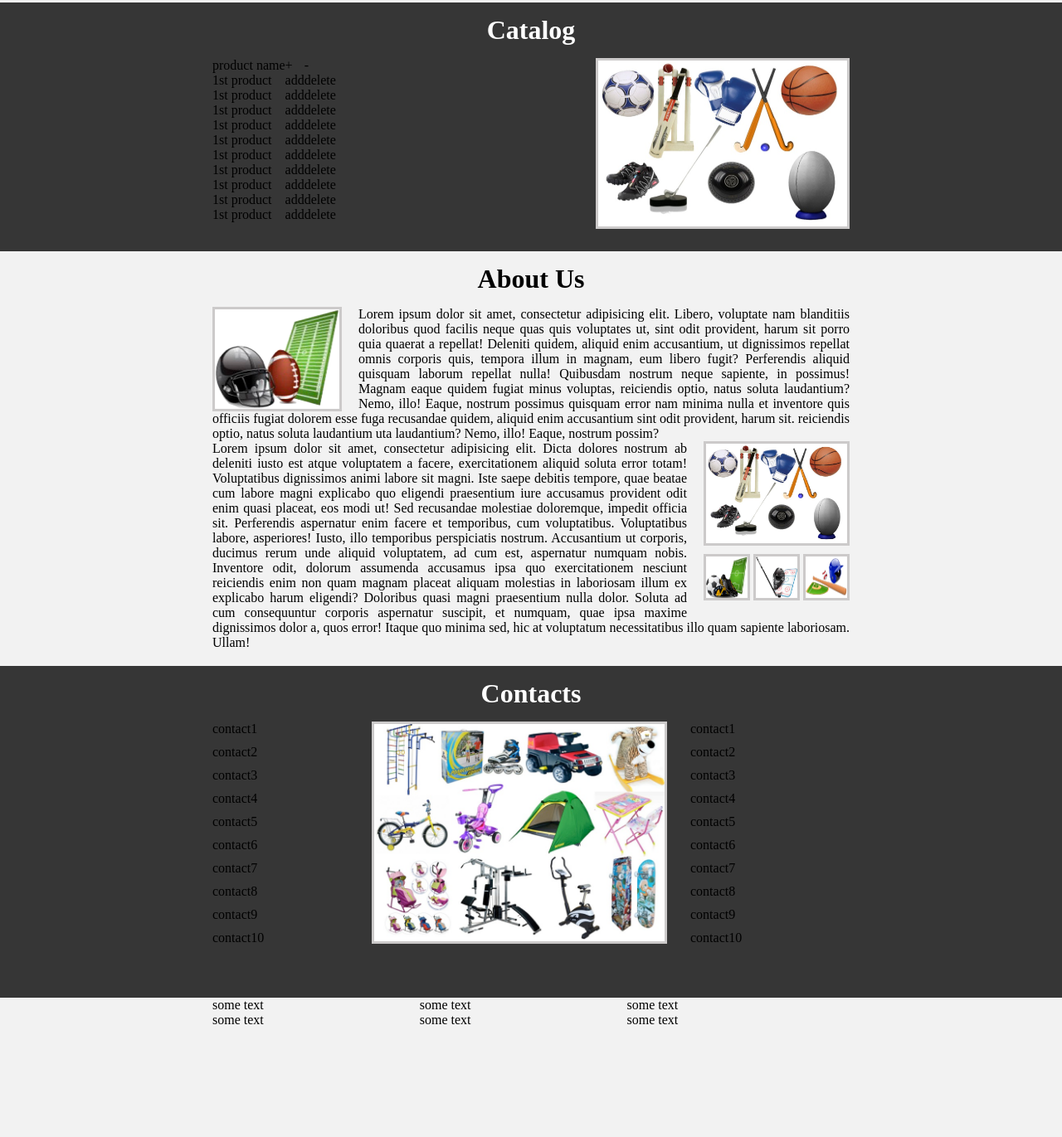
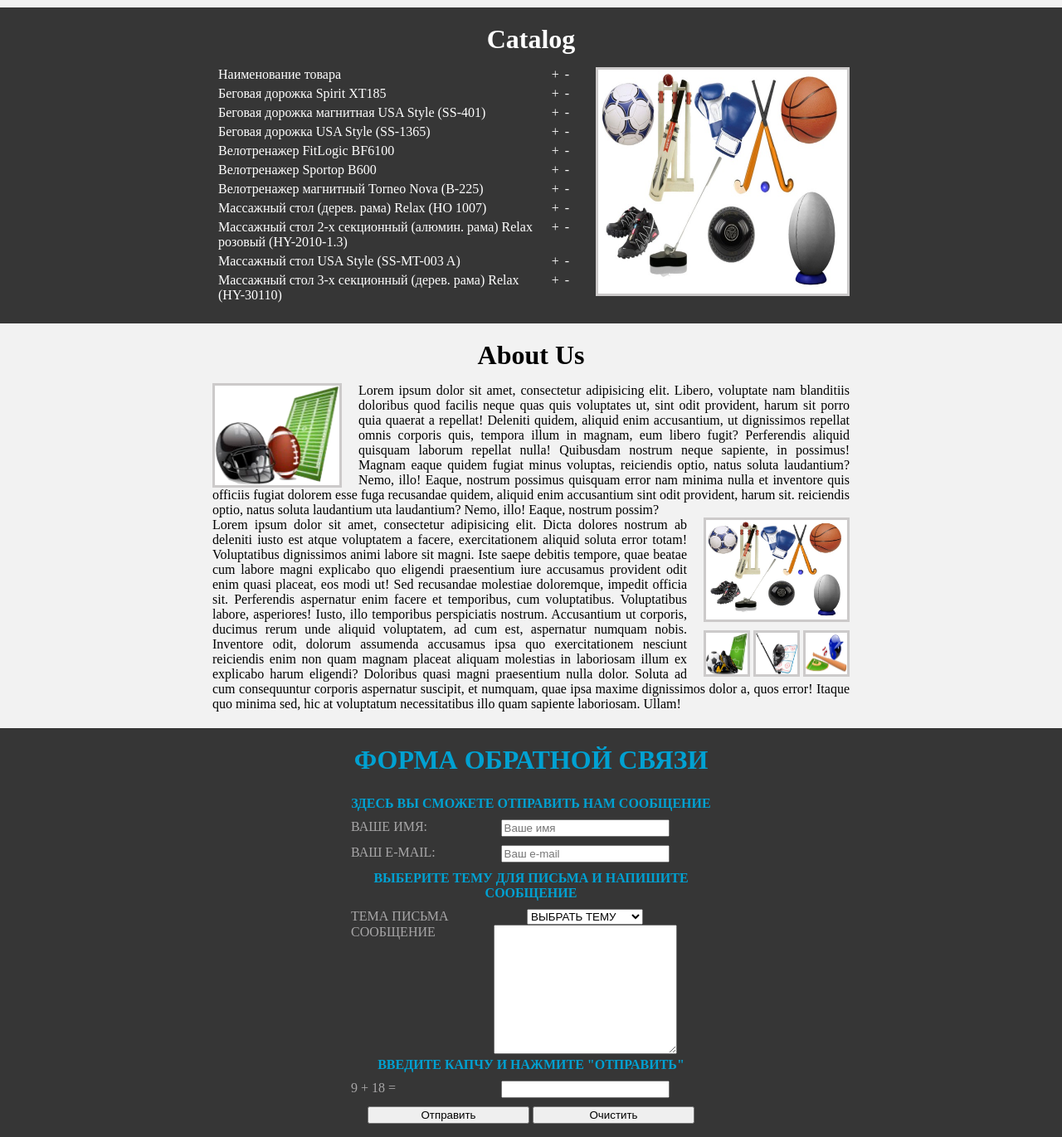
Before and after one commit to yuriy-gu/brain-acad, a plain HTML site: page index.html in a window 1280 px wide. Shown: the part 669-2040 px from the top of the page at 83% size. Drawn offline with Linux system fonts and the light colour scheme.

Commit message:
added contact form

```diff
--- a/css/main.css
+++ b/css/main.css
@@ -12,26 +12,38 @@ body {
 article h1,
 .contacts h1 {
 	font-size: 2rem;
-	padding-top: 15px;
 	padding-bottom: 15px;
 	text-align: center;
 }
+
 .catalog h1,
 .contacts h1,
 .top_text p {
 	color: #fff;
 }
+
 article h1 {
 	color: #000;
 }
 
 
 /* global */
+
+.top_content,
+.slider,
+.catalog,
+article,
+.contacts {
+	padding: 20px 0;
+	overflow: auto;
+}
+
 .top_content,
 .catalog,
 .contacts {
 	background-color: #363636;
 }
+
 .top_article img:hover,
 .bottom_article_img img:hover {
 	-moz-transform: matrix(2, 0, 0, 2, 0, 0);
@@ -49,7 +61,7 @@ article img,
 }
 
 
-/*header*/
+/* ================ header ================ */
 header {
 	background-color: #d7d7d7;
 	height: 50px;
@@ -71,45 +83,36 @@ nav ul {
 nav ul li {
 	padding-right: 15px;
 }
+nav ul li:last-child{
+	padding-right: 0;
+}
 nav a:hover {
 	color: azure;
 }
-/* top_content */
+
+
+/* ================ top_content ================ */
 .top_content {
 	border-bottom: 1px solid #949494;
 	border-top: 1px solid #949494;
-	height: 200px;
 }
 .top_text {
 	float: left;
-	margin-left: 16px;
 	margin-top: 50px;
-	width: 48%;
 }
 .top_text p {
 	font-size: 0.875rem;
 	padding-bottom: 20px;
 	text-transform: uppercase;
-	text-shadow: 0px 1px 2px black;
 }
-.top_img {
+.top_content img {
 	float: right;
-	width: 48%;
-}
-.top_img img {
-	height: 155px;
-	margin-left: 50px;
-	margin-top: 22px;
-	width: 305px;
 }
 
-/* slider */
+
+/* ================ slider ================ */
 .slider {
 	background-color: #f2f2f2;
-	height: 420px;
-}
-.slider_text {
-	padding-top: 15px;
 	text-align: center;
 }
 .slider_text h1,
@@ -127,7 +130,6 @@ nav a:hover {
 .slider_img {
 	display: flex;
 	margin: 30px 15px;
-	text-align: center;
 }
 .slider_img figure:first-child {
 	margin-left: 0;
@@ -164,9 +166,6 @@ nav a:hover {
 	background:  url(../img/arrows.png) no-repeat 100% 0;
 	left: 770px;
 }
-.thumbnails {
-	text-align: center;
-}
 .thumbnails li {
 	background-color: #555;
 	-moz-border-radius: 50px;
@@ -174,25 +173,27 @@ nav a:hover {
 	border-radius: 50px;
 	display: inline-flex;
 	height: 20px;
-	position: relative;
 	width: 20px;
 }
 
-/* catalog */
-.catalog {
-	height: 300px;
-}
+/* ================ catalog ================ */
 .catalog table {
 	float: left;
+	width: 56%;
+}
+.catalog table th,
+.catalog table td {
+	color: #fff;
+	padding-bottom: 5px;
+	padding-left: 7px;
 }
 .catalog_img {
 	float: right;
 }
 
-/* about us */
+/* ================ about us ================ */
 article {
 	background-color: #f2f2f2;
-	height: 500px;
 	text-align: justify;
 }
 article img {
@@ -209,33 +210,37 @@ article img {
 .bottom_article_img img {
 	margin-bottom: 10px;
 }
-
-/* contacts */
-.contacts {
-	height: 400px;
-}
-.left_list {
-	float: left;
-	width: 25%;
-}
-.left_list li,
-.right_list li {
-	padding-bottom: 10px;
-}
-.contacts_img {
-	float: left;
-	width: 25%;
-}
-.contacts img {
-	height: 262px;
-	width: 350px;
-}
-.right_list {
-	float: right;
-	width: 25%;
+.small_img img {
+	margin-bottom: 0;
 }
 
-/* footer */
+/* =============== contacts =============== */
+.contacts form {
+	text-align: center;
+	margin: 0 167px;
+}
+.contacts h1,
+.contacts form h2 {
+	color: #00a1d2;
+	margin-bottom: 10px;
+}
+
+.contacts form label {
+	color: #a8a7a8;
+	float: left;
+	text-align: left;
+	width: 30%;
+}
+.contacts form input {
+	margin-bottom: 10px;
+	width: 195px;
+}
+
+
+
+
+
+/* =============== footer =============== */
 footer {
 	height: 200px;
 	background-color: #f2f2f2;
--- a/index.html
+++ b/index.html
@@ -49,8 +49,9 @@
 				</p>
 			</div>
 			<!-- /top_text -->
-			<div class="top_img">
-				<img src="img/sports-equipment.jpg" alt="sports-equipment"></div>
+			<div>
+				<img src="img/sports-equipment.jpg" alt="sports-equipment" width="305" height="155">
+			</div>
 			<!-- /top_img -->
 		</div>
 		<!-- /wrapper-->
@@ -119,66 +120,71 @@
 			<table>
 				<thead>
 					<tr>
-      <th>product name</th><th>+</th><th>-</th>
+						<th>Наименование товара</th>
+						<th>+</th>
+						<th>-</th>
 					</tr>
 					<tbody>
 						<tr>
-		<td>1st product</td>
-		<td>add</td>
-		<td>delete</td>
+							<td>Беговая дорожка Spirit XT185</td>
+							<td>+</td>
+							<td>-</td>
 						</tr>
 						<tr>
-		<td>1st product</td>
-		<td>add</td>
-		<td>delete</td>
+							<td>Беговая дорожка магнитная USA Style (SS-401)</td>
+							<td>+</td>
+							<td>-</td>
 						</tr>
 						<tr>
-		<td>1st product</td>
-		<td>add</td>
-		<td>delete</td>
+							<td>Беговая дорожка USA Style (SS-1365)</td>
+							<td>+</td>
+							<td>-</td>
 						</tr>
 						<tr>
-		<td>1st product</td>
-		<td>add</td>
-		<td>delete</td>
+							<td>Велотренажер FitLogic BF6100</td>
+							<td>+</td>
+							<td>-</td>
 						</tr>
 						<tr>
-		<td>1st product</td>
-		<td>add</td>
-		<td>delete</td>
+							<td>Велотренажер Sportop B600</td>
+							<td>+</td>
+							<td>-</td>
 						</tr>
 						<tr>
-		<td>1st product</td>
-		<td>add</td>
-		<td>delete</td>
+							<td>Велотренажер магнитный Torneo Nova (B-225)</td>
+							<td>+</td>
+							<td>-</td>
 						</tr>
 						<tr>
-		<td>1st product</td>
-		<td>add</td>
-		<td>delete</td>
+							<td>Массажный стол (дерев. рама) Relax (HO 1007)</td>
+							<td>+</td>
+							<td>-</td>
 						</tr>
 						<tr>
-		<td>1st product</td>
-		<td>add</td>
-		<td>delete</td>
+							<td>
+								Массажный стол 2-х секционный (алюмин. рама) Relax розовый (HY-2010-1.3)
+							</td>
+							<td>+</td>
+							<td>-</td>
 						</tr>
 						<tr>
-		<td>1st product</td>
-		<td>add</td>
-		<td>delete</td>
+							<td>Массажный стол USA Style (SS-MT-003 A)</td>
+							<td>+</td>
+							<td>-</td>
 						</tr>
 						<tr>
-		<td>1st product</td>
-		<td>add</td>
-		<td>delete</td>
+							<td>Массажный стол 3-х секционный (дерев. рама) Relax (HY-30110)</td>
+							<td>+</td>
+							<td>-</td>
 						</tr>
 					</tbody>
 				</thead>
 			</table>
 			<div class="catalog_img">
-				<img src="img/sports-equipment.jpg" alt="picture" width="300" height="200">
-			</div><!-- /catalog_img -->
-		</div><!-- /wrapper -->
+				<img src="img/sports-equipment.jpg" alt="picture" width="300" height="270"></div>
+			<!-- /catalog_img -->
+		</div>
+		<!-- /wrapper -->
 	</section>
 
 	<!-- about us -->
@@ -220,36 +226,46 @@
 
 	<div class="contacts" id="contacts">
 		<div class="wrapper">
-			<h1>Contacts</h1>
-			<ul class="left_list">
-				<li>contact1</li>
-				<li>contact2</li>
-				<li>contact3</li>
-				<li>contact4</li>
-				<li>contact5</li>
-				<li>contact6</li>
-				<li>contact7</li>
-				<li>contact8</li>
-				<li>contact9</li>
-				<li>contact10</li>
-			</ul>
-			<div class="contacts_img">
-			<img src="img/sporttovaru.jpg" alt="alt">
+		<h1>ФОРМА ОБРАТНОЙ СВЯЗИ</h1>
+			<form action="" method="post">
+				<h2>ЗДЕСЬ ВЫ СМОЖЕТЕ ОТПРАВИТЬ НАМ СООБЩЕНИЕ</h2>
+				<div>
+					<label for="name">ВАШЕ ИМЯ:</label>
+					<input type="name" id="name" placeholder="Ваше имя" autocomplete="off" />
 				</div>
-			<ul class="right_list">
-				<li>contact1</li>
-				<li>contact2</li>
-				<li>contact3</li>
-				<li>contact4</li>
-				<li>contact5</li>
-				<li>contact6</li>
-				<li>contact7</li>
-				<li>contact8</li>
-				<li>contact9</li>
-				<li>contact10</li>
-			</ul>
-		</div><!-- /wrapper -->
-	</div><!-- /contacts -->
+				<div>
+					<label for="email">ВАШ E-MAIL:</label>
+					<input type="email" id="email" placeholder="Ваш e-mail" autocomplete="off" />
+				</div>
+				<h2>ВЫБЕРИТЕ ТЕМУ ДЛЯ ПИСЬМА И НАПИШИТЕ СООБЩЕНИЕ</h2>
+				<div>
+					<label for="theme">ТЕМА ПИСЬМА</label>
+					<select name="" id="theme">
+						<optgroup>
+							<option value="">ВЫБРАТЬ ТЕМУ</option>
+							<option value="">1</option>
+							<option value="">2</option>
+						</optgroup>
+					</select>
+				</div>
+				<div>
+					<label for="message">СООБЩЕНИЕ</label>
+					<textarea name="" id="message" cols="25" rows="10"></textarea>
+				</div>
+				<h2>ВВЕДИТЕ КАПЧУ И НАЖМИТЕ "ОТПРАВИТЬ"</h2>
+				<div>
+					<label>9 + 18 =</label>
+					<input type="text" />
+				</div>
+				<div>
+					<input type="submit" value="Отправить" />
+					<input type="reset" value="Очистить" />
+				</div>
+			</form>
+		</div>
+		<!-- /wrapper -->
+	</div>
+	<!-- /contacts -->
 
 	<footer id="footer">
 		<div class="wrapper">
```
Lines whose indentation alone changed are shown as unchanged.
